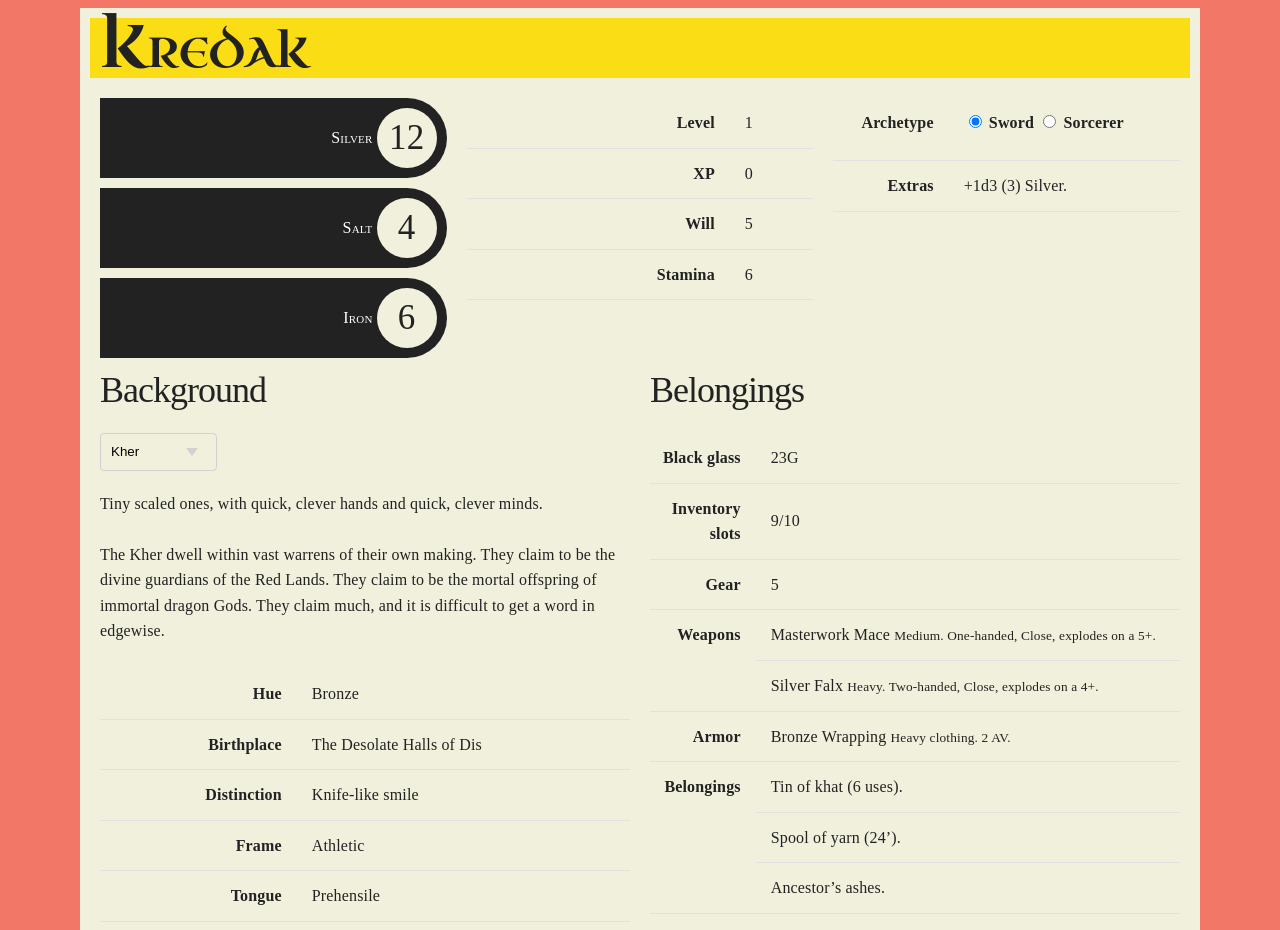
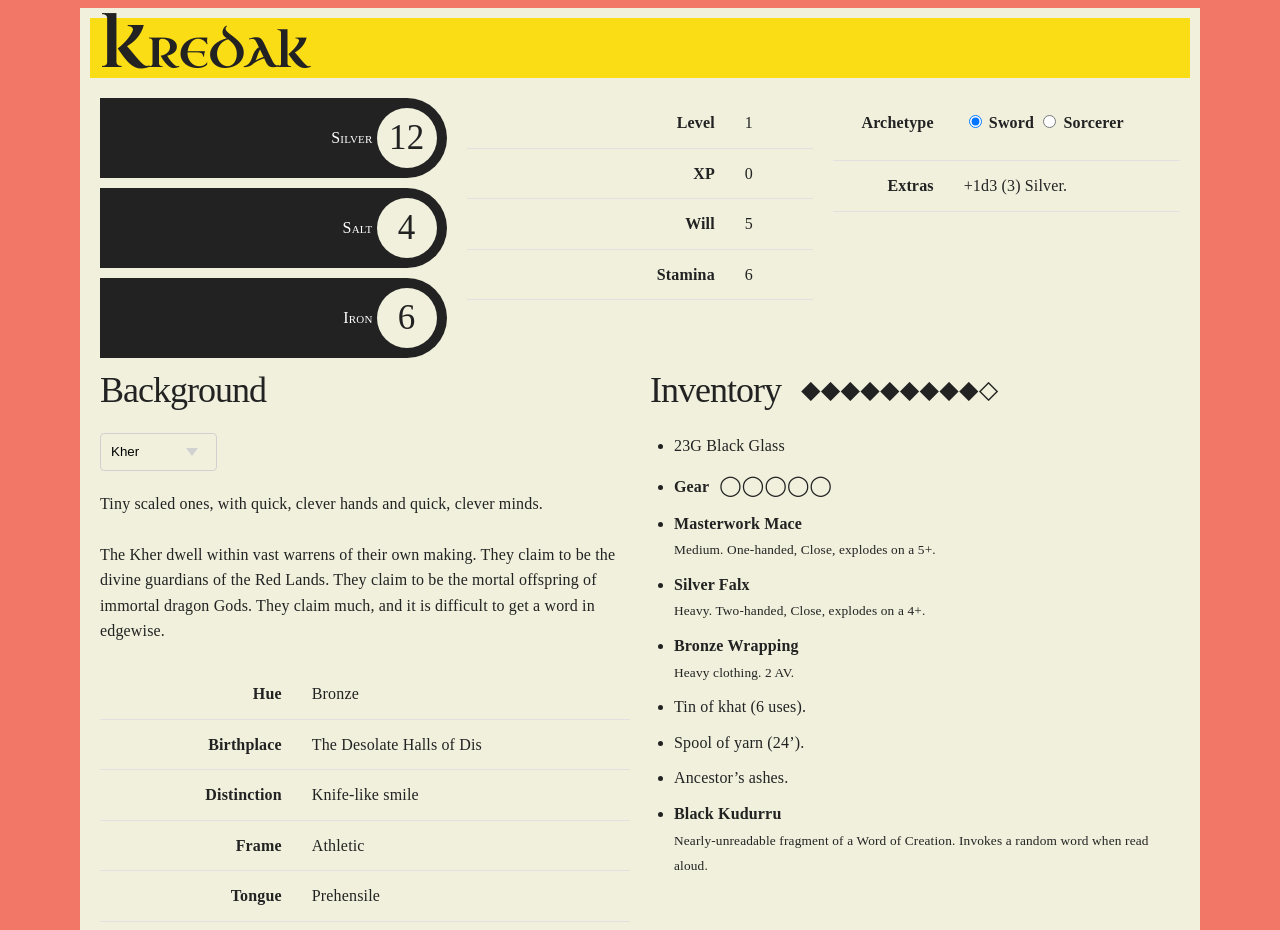
Before and after one commit to robfletcher/million-million-travelers, a Svelte app: page / in a window 1280 px wide. Shown: the top 930 px of the page. Built offline with nearby package versions, Linux system fonts and the light colour scheme; a web font is replaced by a local one.

Commit message:
inventory looks better

```diff
--- a/src/App.svelte
+++ b/src/App.svelte
@@ -1,4 +1,6 @@
 <script>
+import { get_all_dirty_from_scope } from "svelte/internal";
+
 	export let traveler;
 	export let backgrounds;
 
@@ -11,7 +13,7 @@
 
 <main class="container">
 	<div class="row">
-		<header class="column">
+		<header id="traveler-name" class="column">
 			<h1>{traveler.name}</h1>
 		</header>
 	</div>
@@ -56,11 +58,6 @@
 						</label>
 					</td>
 				</tr>
-				{#if traveler.archetype === 'Sorcerer'}
-				<tr>
-					<th>Words of Creation</th><td>{traveler.words.join(', ')}</td>
-				</tr>
-				{/if}
 				<tr>
 					<th>Extras</th><td>{traveler.extra}</td>
 				</tr>
@@ -96,40 +93,33 @@
 		</section>
 
 		<section class="column">
-			<h2>Belongings</h2>
-			 <table>
-				<tr><th>Black glass</th><td>{traveler.blackGlass}G</td></tr>
-				<tr><th>Inventory slots</th><td>{traveler.usedSlots()}/{traveler.inventory.slots}</td></tr>
-				<tr><th>Gear</th><td>{traveler.inventory.gearBubbles}</td></tr>
+			<header>
+				<h2>Inventory</h2>
+				<span class="inventory-slots">{#each [...Array(traveler.inventory.slots).keys()] as i}{#if i < traveler.usedSlots()}&#11045;{:else}&#11046;{/if}{/each}</span>
+			</header>
+			<ul>
+				<li>{traveler.blackGlass}G Black Glass</li>
+				<li><strong>Gear</strong><span class="gear-bubbles">{#each [...Array(traveler.inventory.gearBubbles).keys()] as i}&bigcirc;{/each}</span></li>
 				{#each traveler.inventory.weapons as { description, type }, i }
-				<tr>
-					{#if i === 0}
-					<th rowspan={traveler.inventory.weapons.length}>Weapons</th>
-					{/if}
-					<td class="spanned">{description} <small>{type}</small></td>
-				</tr>
+				<li><strong>{description}</strong><br><small>{type}</small></li>
 				{/each}
 				{#each traveler.inventory.armor as { description, type }, i }
-				<tr>
-					{#if i === 0}
-					<th rowspan={traveler.inventory.armor.length}>Armor</th>
-					{/if}
-					<td class="spanned">{description} <small>{type}</small></td>
-				</tr>
+				<li><strong>{description}</strong><br><small>{type}</small></li>
 				{/each}
 				{#each traveler.inventory.belongings as { description }, i }
-				<tr>
-					{#if i === 0}
-					<th rowspan={traveler.inventory.belongings.length}>Belongings</th>
-					{/if}
-					<td class="spanned">{description}</td>
-				</tr>
+				<li>{description}</li>
 				{/each}
-				<tr>
-					<th>Gift</th>
-					<td>{@html traveler.inventory.gift}</td>
-				</tr>
-			 </table>
+				<li><strong>{traveler.inventory.gift.name}</strong><br><small>{@html traveler.inventory.gift.description}</small></li>
+			</ul>
+
+			{#if traveler.archetype === 'Sorcerer'}
+			<h2>Words of Creation</h2>
+			<ul>
+				{#each traveler.words as word}
+				<li>{word}</li>
+				{/each}
+			</ul>
+			{/if}
 		</section>
 	</div>
 
@@ -140,7 +130,7 @@
 		background-color: rgba(240, 240, 221, 1);
 	}
 
-	header {
+	#traveler-name {
 		background-color: #fbdd15;
 		margin-top: 1rem;
 		margin-bottom: 2rem;
@@ -153,6 +143,21 @@
 		font-size: 6rem;
 		font-variant: small-caps;
 		line-height: 1;
+	}
+
+	section > header {
+		display: flex;
+		align-items: center;
+		margin-bottom: 2rem;
+	}
+
+	header h2 {
+		margin: 0;
+	}
+
+	ul {
+		list-style: disc outside;
+		padding: 0 1.5em;
 	}
 
 	th {
@@ -203,4 +208,22 @@
 		font-size: 3.5rem;
 		text-align: center;
 	}
+
+	.inventory-slots {
+		margin-left: 2rem;
+		font-size: 2rem;
+	}
+
+	.gear-bubbles {
+		margin-left: 1rem;
+		font-size: 2rem;
+		display: inline-block;
+		vertical-align: baseline;
+	}
+
+	@media (min-width: 769px) {
+		.inventory-slots {
+			font-size: 2.8rem;
+		}
+	}
 </style>
--- a/src/gifts.js
+++ b/src/gifts.js
@@ -2,52 +2,160 @@ import { tableD66 } from './dice';
 
 const gifts = [
   [
-    'A Poorly-Preserved Head: Skeletal, sardonic. Offers advice.',
-    'Alien Soul: Whispers of the Anunnaki within your mind. Sometimes comprehensible, often not so.',
-    'Ambrosia Seed: Swallow, and all those who behold you for a short while find you irresistably alluring.',
-    'Black Candle: Obsidian-wax candle. Can only be ignited or doused with blood, shines through solid objects. Only lead blocks its light.',
-    'Black Kudurru: Nearly-unreadable fragment of a Word of Creation. Invokes a random word when read aloud.',
-    'Blank Contract: Angelic contract, can be written to make any oath binding. Violating the oath invokes Divine retribution.'
+    {
+  name: 'A Poorly-Preserved Head',
+  description: 'Skeletal, sardonic. Offers advice.'
+},
+    {
+  name: 'Alien Soul',
+  description: 'Whispers of the Anunnaki within your mind. Sometimes comprehensible, often not so.'
+},
+    {
+  name: 'Ambrosia Seed',
+  description: 'Swallow, and all those who behold you for a short while find you irresistably alluring.'
+},
+    {
+  name: 'Black Candle',
+  description: 'Obsidian-wax candle. Can only be ignited or doused with blood, shines through solid objects. Only lead blocks its light.'
+},
+    {
+  name: 'Black Kudurru',
+  description: 'Nearly-unreadable fragment of a Word of Creation. Invokes a random word when read aloud.'
+},
+    {
+  name: 'Blank Contract',
+  description: 'Angelic contract, can be written to make any oath binding. Violating the oath invokes Divine retribution.'
+}
   ],
   [
-    'Blood Fungus: Dessicated mycomorph. A drop of blood will cause it to grow, and grow, and grow.',
-    'Capnomancy: You may consult the spirits through the burning of sacred ashes, usually a fresh corpse. The spirit may be asked questions, but is not compelled to answer truthfully, or at all.',
-    'Chameleon Cloak: Matches the color and pattern of whatever surrounds it.',
-    'Chitinous Claw: A gigantic crab’s pincer. Takes suggestions, but does not obey commands.',
-    'Corpse Lotus: Dried flower that grows in the skulls of ancient dead. Powerful hallucinogen.',
-    'Corpse Reviver No. 3: A potent liquor. Allows for communication with the recently deceased for a very short period of time.'
+    {
+  name: 'Blood Fungus',
+  description: 'Dessicated mycomorph. A drop of blood will cause it to grow, and grow, and grow.'
+},
+    {
+  name: 'Capnomancy',
+  description: 'You may consult the spirits through the burning of sacred ashes, usually a fresh corpse. The spirit may be asked questions, but is not compelled to answer truthfully, or at all.'
+},
+    {
+  name: 'Chameleon Cloak',
+  description: 'Matches the color and pattern of whatever surrounds it.'
+},
+    {
+  name: 'Chitinous Claw',
+  description: 'A gigantic crab’s pincer. Takes suggestions, but does not obey commands.'
+},
+    {
+  name: 'Corpse Lotus',
+  description: 'Dried flower that grows in the skulls of ancient dead. Powerful hallucinogen.'
+},
+    {
+  name: 'Corpse Reviver No. 3',
+  description: 'A potent liquor. Allows for communication with the recently deceased for a very short period of time.'
+}
   ],
   [
-    'Dehydrated Beast: Just add water to cause it to spring to larger-than-life size. It is a (1d6): Gazelle (1), Aurochs (2), Crocodile (3), Boar (4), Lion (5), Hyena (6).',
-    'Draught of Eld Wine: Upon drinking, for one Turn (1d6): A Surge of Strength (1), Speak an Unknowable Tongue (2), Fireballs from your Eyes (3), Shrink to 1/8th Your Size (4), Uncontrollable Melancholy (5), See the Near Future (6).',
-    'Fertile Soil: Any seed planted in this soil will, in a single hour, bloom as if it had been growing for a year.',
-    'Fool’s Transmute: A thin salve that makes anything it is rubbed take on the sheen and shimmer of gold.',
-    'Gun-Devil: Bound Devil inside a powder-horn. Imbues shot with Hellish energy, but has a bad temper and erodes the confidence of yourself and others.',
-    'Haruspex: You may consult fresh entrails to ask the Chronicler a question. They don’t have to answer truthfully.'
+    {
+  name: 'Dehydrated Beast',
+  description: 'Just add water to cause it to spring to larger-than-life size. It is a (1d6): Gazelle (1), Aurochs (2), Crocodile (3), Boar (4), Lion (5), Hyena (6).'
+},
+    {
+  name: 'Draught of Eld Wine',
+  description: 'Upon drinking, for one Turn (1d6): A Surge of Strength (1), Speak an Unknowable Tongue (2), Fireballs from your Eyes (3), Shrink to 1/8th Your Size (4), Uncontrollable Melancholy (5), See the Near Future (6).'
+},
+    {
+  name: 'Fertile Soil',
+  description: 'Any seed planted in this soil will, in a single hour, bloom as if it had been growing for a year.'
+},
+    {
+  name: 'Fool’s Transmute',
+  description: 'A thin salve that makes anything it is rubbed take on the sheen and shimmer of gold.'
+},
+    {
+  name: 'Gun-Devil',
+  description: 'Bound Devil inside a powder-horn. Imbues shot with Hellish energy, but has a bad temper and erodes the confidence of yourself and others.'
+},
+    {
+  name: 'Haruspex',
+  description: 'You may consult fresh entrails to ask the Chronicler a question. They don’t have to answer truthfully.'
+}
   ],
   [
-    'Jar of Black Air: Swirling black winds within a stoppered jar. Unstopping it sucks out all the air from the room.',
-    'Jawbone of an Ass: Whoever grips it is unable to tell a deliberate falsehood.',
-    'Joyworm: A powerful euphoric hallucinogen. Place within the ear canal.',
-    'Memetic Blasphemy: A thought-virus; if written in blood upon any surface with writing, the blasphemy will obliterate the writing.',
-    'Nether Key: Unlocks anything locked, but permanently destroys the lock.',
-    'Nightmare Moth: A moth tattooed or branded upon your wrist. Touching it will instantly wake you from whatever nightmare plagues you, sorcerous or mundane.'
+    {
+  name: 'Jar of Black Air',
+  description: 'Swirling black winds within a stoppered jar. Unstopping it sucks out all the air from the room.'
+},
+    {
+  name: 'Jawbone of an Ass',
+  description: 'Whoever grips it is unable to tell a deliberate falsehood.'
+},
+    {
+  name: 'Joyworm',
+  description: 'A powerful euphoric hallucinogen. Place within the ear canal.'
+},
+    {
+  name: 'Memetic Blasphemy',
+  description: 'A thought-virus; if written in blood upon any surface with writing, the blasphemy will obliterate the writing.'
+},
+    {
+  name: 'Nether Key',
+  description: 'Unlocks anything locked, but permanently destroys the lock.'
+},
+    {
+  name: 'Nightmare Moth',
+  description: 'A moth tattooed or branded upon your wrist. Touching it will instantly wake you from whatever nightmare plagues you, sorcerous or mundane.'
+}
   ],
   [
-    'Numeromancy: Choose a number between 1-20. When rolling a Save, if you roll exactly your Number, you may re-roll. You must keep the second result.',
-    'Oneiromancy: You are a memetic conduit to the World of Dreams and may, while sleeping, move amidst those shifting mists as an incorporeal whisper. In such a manner you might explore physical spaces undetected, but you must return to your body ere waking or your mind will forever be lost.',
-    'Sacred Geometry: Blessed chalk for drawing hexagrammic wards. Binds immortal beings for as long as the chalk remains.',
-    'Sandals of the Messenger-God: Tireless while worn, but once removed, every inch of the distance crossed is felt all at once.',
-    'Sandworm Conch: Summon a sandworm, if you’re brave.',
-    'Singing Crystal: When struck, hums at a resonant frequency that shatters glass.'
+    {
+  name: 'Numeromancy',
+  description: 'Choose a number between 1-20. When rolling a Save, if you roll exactly your Number, you may re-roll. You must keep the second result.'
+},
+    {
+  name: 'Oneiromancy',
+  description: 'You are a memetic conduit to the World of Dreams and may, while sleeping, move amidst those shifting mists as an incorporeal whisper. In such a manner you might explore physical spaces undetected, but you must return to your body ere waking or your mind will forever be lost.'
+},
+    {
+  name: 'Sacred Geometry',
+  description: 'Blessed chalk for drawing hexagrammic wards. Binds immortal beings for as long as the chalk remains.'
+},
+    {
+  name: 'Sandals of the Messenger-God',
+  description: 'Tireless while worn, but once removed, every inch of the distance crossed is felt all at once.'
+},
+    {
+  name: 'Sandworm Conch',
+  description: 'Summon a sandworm, if you’re brave.'
+},
+    {
+  name: 'Singing Crystal',
+  description: 'When struck, hums at a resonant frequency that shatters glass.'
+}
   ],
   [
-    'Snake Familiar: A snake that lives up your sleeve.',
-    'Sword-That-Is-Not-A-Sword: Broken hilt of a broken sword. Can cut through anything bereft of a soul.',
-    'Vial of Indigo Blood: Blood of an ancient dynasty. Glows faintly.',
-    'Vine Cherry: When crushed, a burst of grasping vines emerges from the pit, ensnaring everything within reach.',
-    'Wish Tonic: A sip forces one to reveal their deepest desire.',
-    'Wyrdspeaking: You may appeal to your Patron in times of need. Roll 1d6, spend that much Stamina, and choose an effect:<ol><li>Sibilant whispers fill the air, distracting and dismaying.</li><li>Your eyes glow blue. You can see in the dark.</li><li>Your spit is caustic, black ink.</li><li>Time stops for the blink of an eye.</li><li>You can speak and understand the tongue of rats.</li><li>A hideous, grasping tentacle apparates, obeying simple commands.</li></ol>'
+    {
+  name: 'Snake Familiar',
+  description: 'A snake that lives up your sleeve.'
+},
+    {
+  name: 'Sword-That-Is-Not-A-Sword',
+  description: 'Broken hilt of a broken sword. Can cut through anything bereft of a soul.'
+},
+    {
+  name: 'Vial of Indigo Blood',
+  description: 'Blood of an ancient dynasty. Glows faintly.'
+},
+    {
+  name: 'Vine Cherry',
+  description: 'When crushed, a burst of grasping vines emerges from the pit, ensnaring everything within reach.'
+},
+    {
+  name: 'Wish Tonic',
+  description: 'A sip forces one to reveal their deepest desire.'
+},
+    {
+  name: 'Wyrdspeaking',
+  description: 'You may appeal to your Patron in times of need. Roll 1d6, spend that much Stamina, and choose an effect:<ol><li>Sibilant whispers fill the air, distracting and dismaying.</li><li>Your eyes glow blue. You can see in the dark.</li><li>Your spit is caustic, black ink.</li><li>Time stops for the blink of an eye.</li><li>You can speak and understand the tongue of rats.</li><li>A hideous, grasping tentacle apparates, obeying simple commands.</li></ol>'
+}
   ]
 ]
 
```
